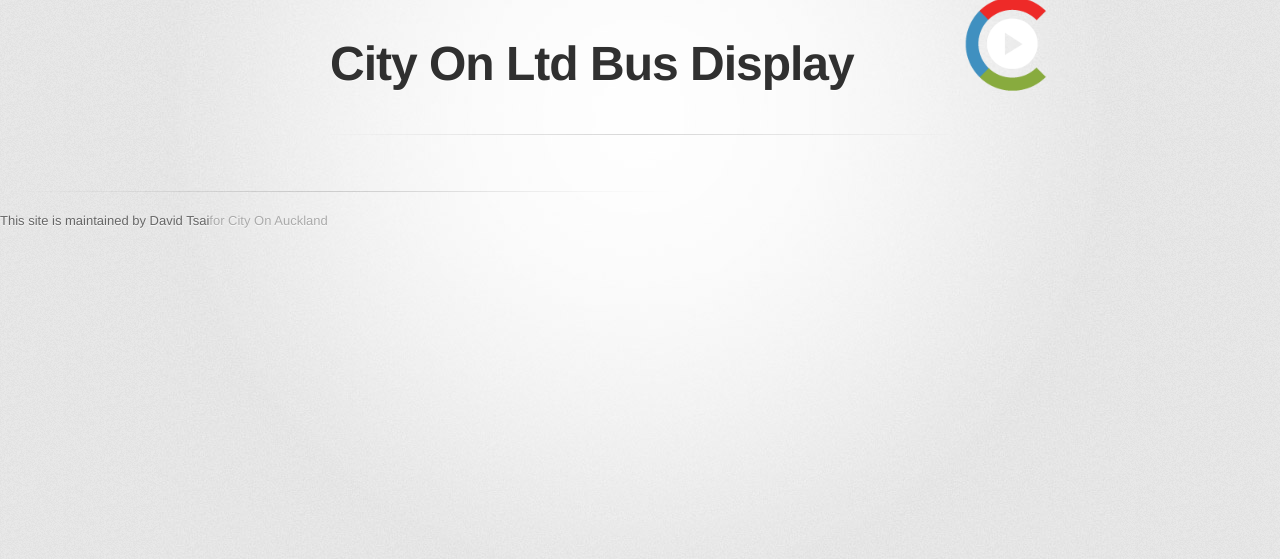
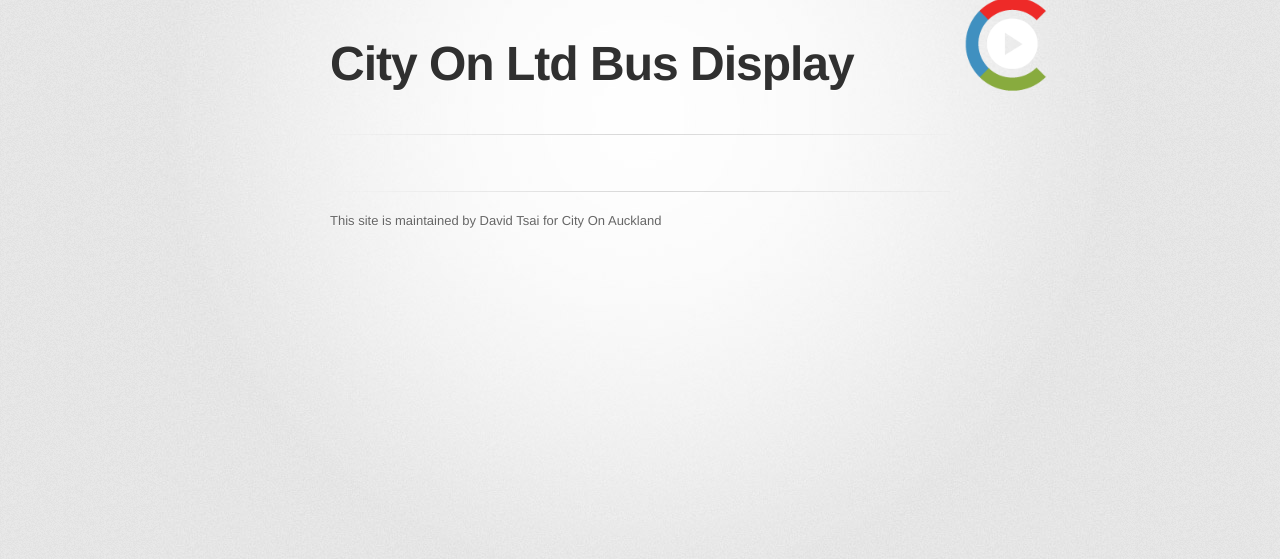
Before and after one commit to andyhiggsakl/busjekyll, a Jekyll site: the page index.html, which Jekyll copies as it is, in a window 1280 px wide. Shown: the top 559 px of the page. Built offline with Jekyll 4.4.1, drawn with Linux system fonts in a browser that asks for light colours; nearby versions of some CDN libraries; some web fonts are replaced; a style sheet for code colours, icons or effects is not loaded.

Commit message:
changed section id to div

```diff
--- a/index.html
+++ b/index.html
@@ -29,7 +29,7 @@
 
         <hr>
 
-        <section id="main_content">
+        <div id="main_content">
           <h3>
 
 
@@ -141,7 +141,7 @@
  </style>
 
         <footer>
-           This site is maintained by <a href="http://dtcm.co.nz">David Tsai</a><a href="https://cityon.nz"></a>for City On Auckland<br>
+           This site is maintained by <a href="http://dtcm.co.nz">David Tsai</a> <a href="https://cityon.nz">for City On Auckland<br></a>
 
         </footer>
 
```
